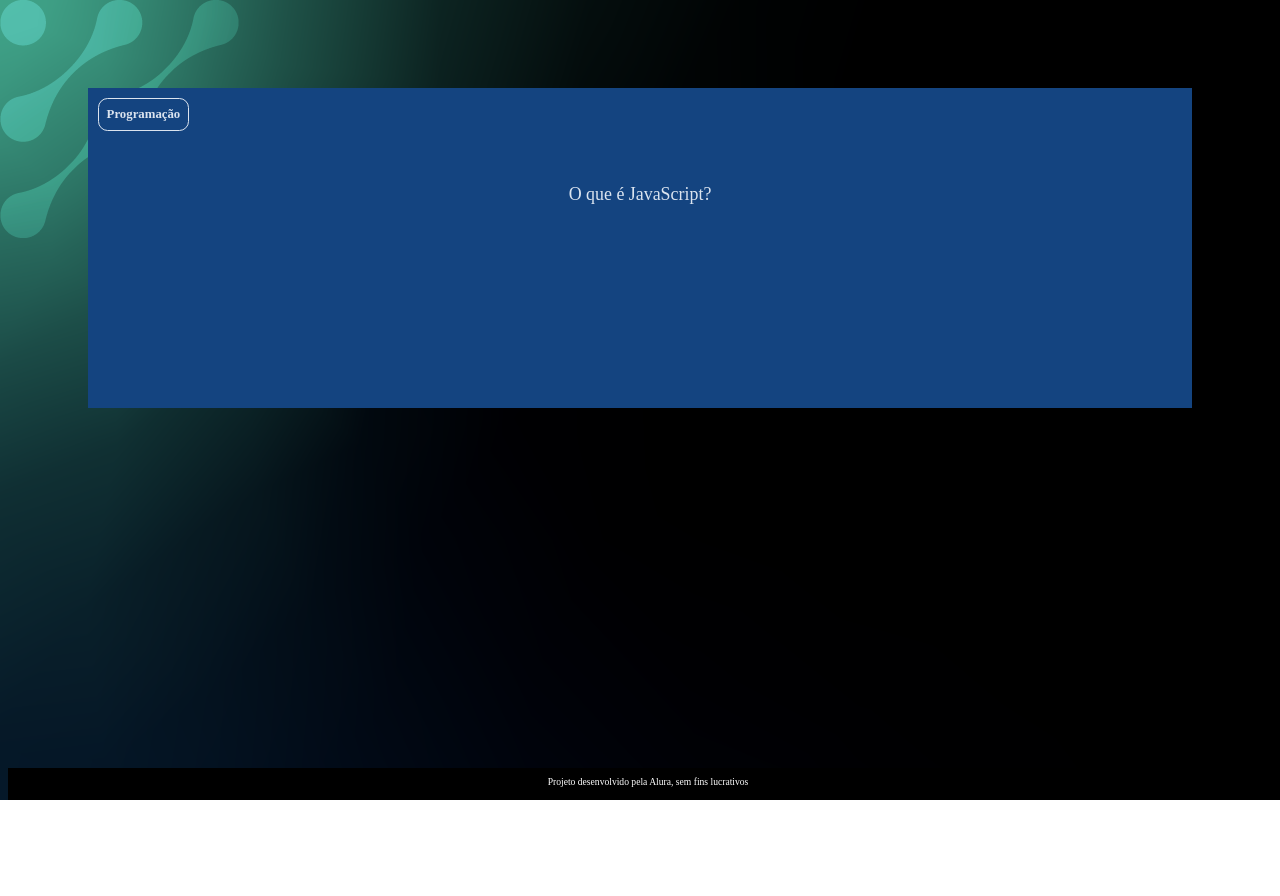
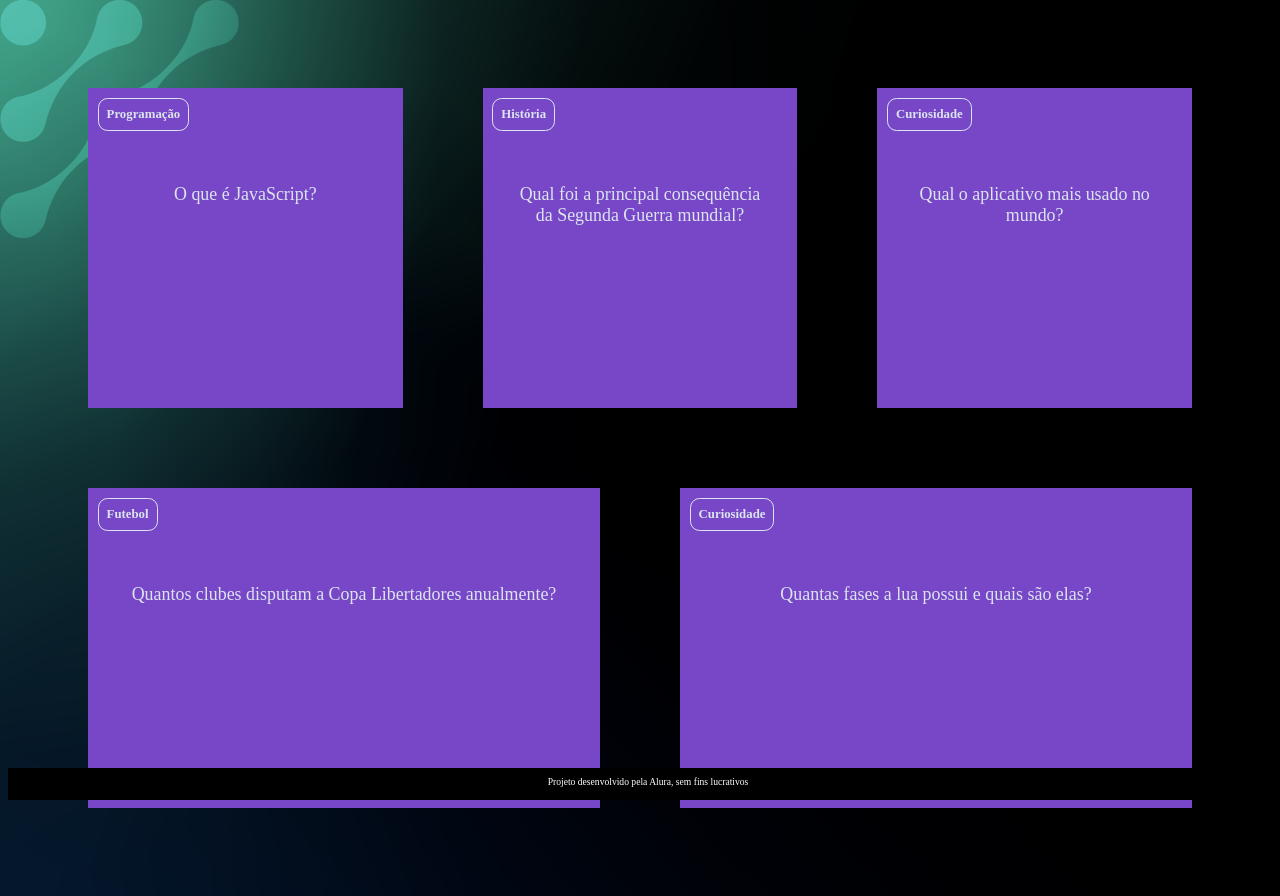
Before and after one commit to erik4maia/Flash-cards-Erika, a plain HTML site: page index.html in a window 1280 px wide. Before the commit the page ends 800 px from the top, so only its background shows below. Drawn offline with Linux system fonts and the light colour scheme.

Commit message:
08/11/24

```diff
--- a/app.js
+++ b/app.js
@@ -18,12 +18,12 @@ function criaCartao(categoria, pergunta, resposta) {
     let respostaEstaVisivel = false;
 
     function viraCartao() {
-    respostaEstaVisivel = !respostaEstaVisivel;
-    cartao.classList.toggle('active', respostaEstaVisivel);
+        respostaEstaVisivel = !respostaEstaVisivel;
+        cartao.classList.toggle('active', respostaEstaVisivel);
     }
     cartao.addEventListener('click', viraCartao);
 
 
     container.appendChild(cartao);
 
-    }
+}
--- a/assets/style.css
+++ b/assets/style.css
@@ -1,7 +1,7 @@
 :root {
     --text-color: #DBE4EF;
-    --card-front-color: #144480;
-    --card-back-color: #00F4BF;
+    --card-front-color: #7847c7;
+    --card-back-color: #cfb0e9;
 }
 
 body {
--- a/index.html
+++ b/index.html
@@ -28,5 +28,8 @@
         <p>Projeto desenvolvido pela Alura, sem fins lucrativos</p>
     </footer>
 
+    <script src="app.js"></script>
+    <script src="perguntas.js"></script>
+
 </body>
 </html>
```
